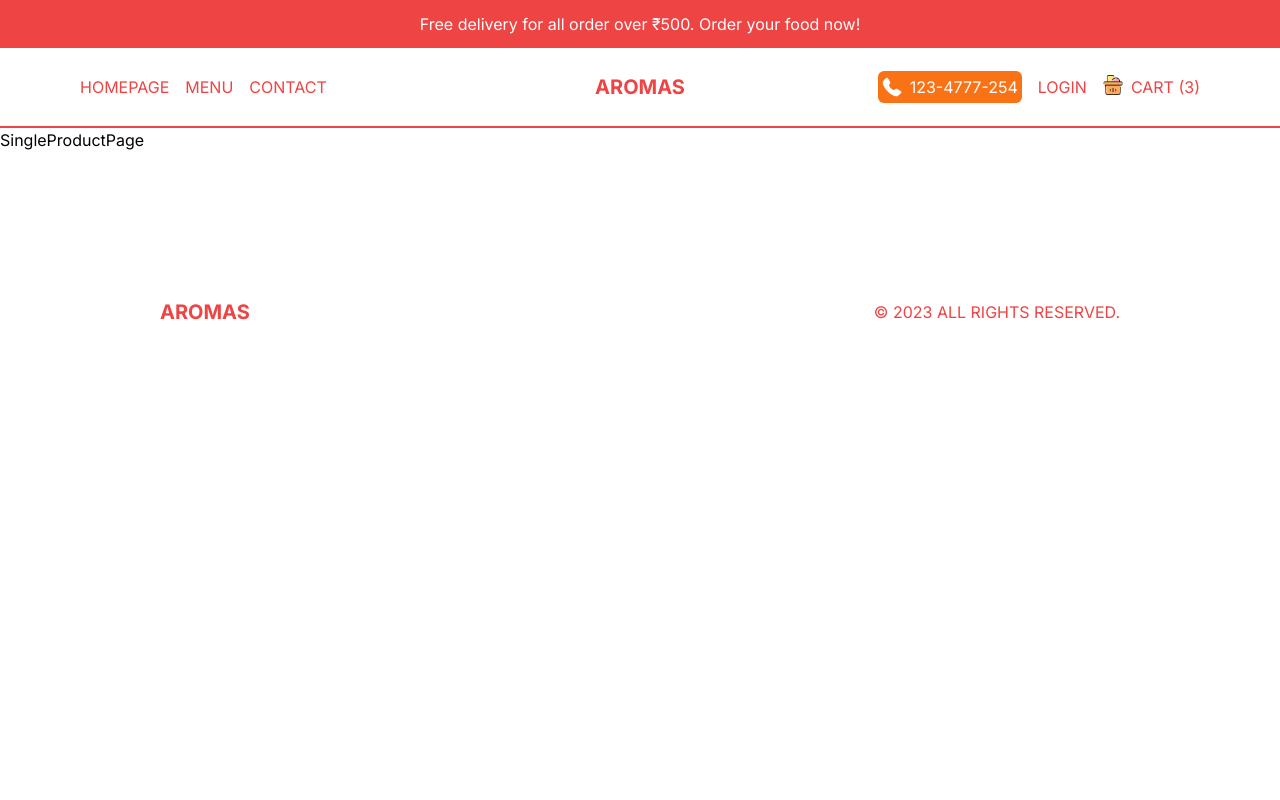
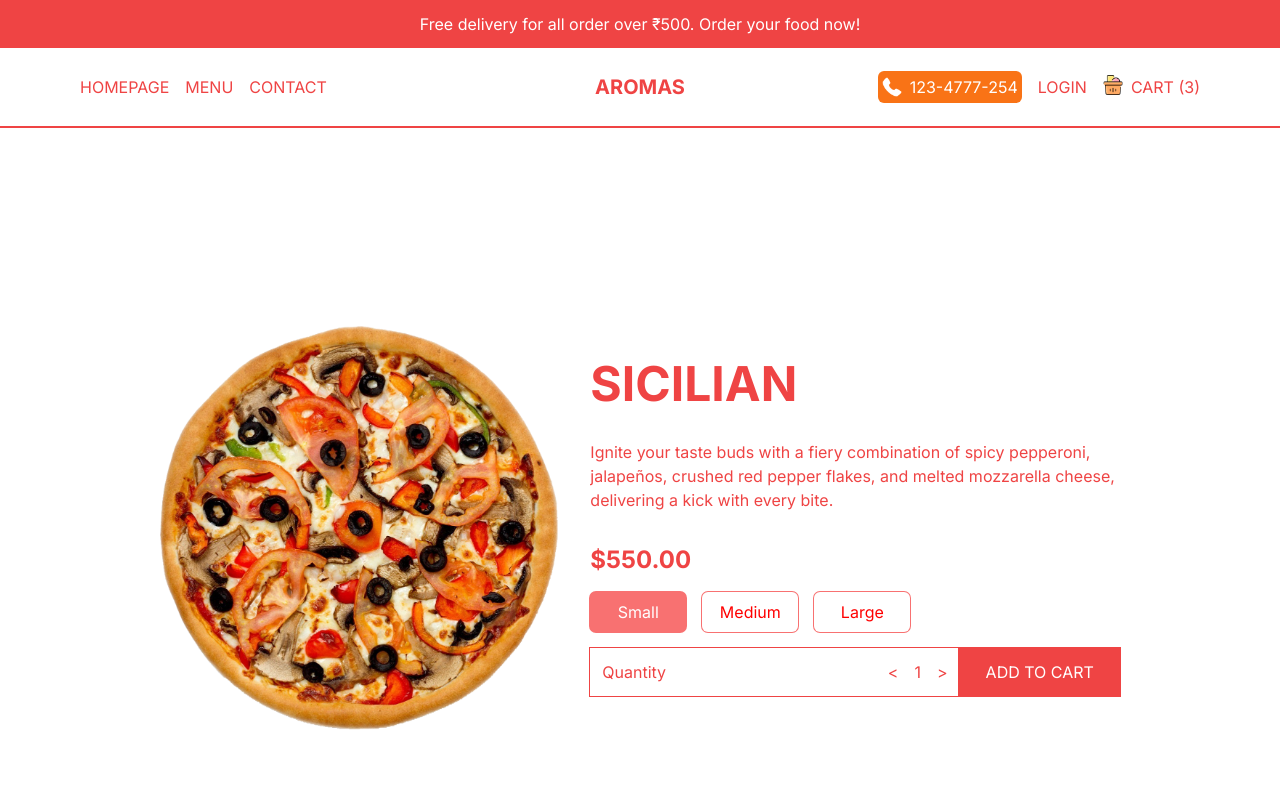
Before and after one commit to NishivSingh/restaurant-website, a Next.js app: page /product/1 in a window 1280 px wide. Shown: the top 800 px of the page. Built offline with nearby package versions, Linux system fonts and the light colour scheme.

Commit message:
Added menu items and single product page

```diff
--- a/src/app/menu/[category]/page.tsx
+++ b/src/app/menu/[category]/page.tsx
@@ -1,7 +1,35 @@
+import { pizzas } from "@/data";
+import Image from "next/image";
+import Link from "next/link";
 import React from "react";
 
 const CategoryPage = () => {
-  return <div>CategoryPage</div>;
+  return (
+    <div className="flex flex-wrap text-red-500">
+      {pizzas.map((item) => (
+        <Link
+          className="w-full h-[60vh] border-r-2 border-b-2 border-red-500 sm:w-1/2 lg:w-1/3 p-4 flex flex-col justify-between group odd:bg-fuchsia-50"
+          href={`/product/${item.id}`}
+          key={item.id}
+        >
+          {/* IMAGE CONTAINER */}
+          {item.img && (
+            <div className="relative h-[80%]">
+              <Image src={item.img} alt="" fill className="object-contain" />
+            </div>
+          )}
+          {/* TEXT CONTAINER */}
+          <div className="flex items-center justify-between font-bold">
+            <h1 className="text-2xl uppercase p-2">{item.title}</h1>
+            <h2 className="group-hover:hidden text-xl">₹{item.price}</h2>
+            <button className="hidden group-hover:block uppercase bg-red-500 text-white p-2 rounded-md">
+              Add to Cart
+            </button>
+          </div>
+        </Link>
+      ))}
+    </div>
+  );
 };
 
 export default CategoryPage;
--- a/src/app/menu/page.tsx
+++ b/src/app/menu/page.tsx
@@ -1,7 +1,34 @@
 import React from "react";
+import Link from "next/link";
+import { menu } from "@/data";
 
 const MenuPage = () => {
-  return <div>MenuPage</div>;
+  return (
+    <div className="p-4 lg:px-10 xl:px-20 flex flex-col h-[calc(100vh-6rem)] md:h-[calc(100vh-8rem)] lg:flex-row">
+      {menu.map((category) => (
+        <Link
+          href={`/menu/${category.slug}`}
+          key={category.id}
+          className="w-full h-1/3 bg-cover p-8 md:h-1/2"
+          style={{ backgroundImage: `url(${category.img})` }}
+        >
+          <div className={`text-${category.color} w-1/2`}>
+            <h1 className="uppercase font-bold text-3xl">{category.title}</h1>
+            <p className="text-sm my-8">{category.desc}</p>
+            <button
+              className={`hidden 2xl:block bg-${
+                category.color
+              } py-2 px-4 rounded-md text-${
+                category.bg_color === "white" ? "white" : "black"
+              }`}
+            >
+              Explore
+            </button>
+          </div>
+        </Link>
+      ))}
+    </div>
+  );
 };
 
 export default MenuPage;
--- a/src/app/product/[id]/page.tsx
+++ b/src/app/product/[id]/page.tsx
@@ -1,7 +1,36 @@
+import Price from "@/components/Price";
+import { singleProduct } from "@/data";
+import Image from "next/image";
 import React from "react";
 
 const SingleProductPage = () => {
-  return <div>SingleProductPage</div>;
+  return (
+    <div className="p-4 lg:px-20 xl:px-40 h-screen flex flex-col justify-around text-red-500 md:flex-row md:gap-8 md:items-center">
+      {/* IMAGE CONTAINER */}
+      {singleProduct.img && (
+        <div className="relative w-full h-1/2 md:h-[70%]">
+          <Image
+            src={singleProduct.img}
+            alt=""
+            className="object-contain"
+            fill
+          />
+        </div>
+      )}
+      {/* TEXT CONTAINER */}
+      <div className="h-1/2 flex flex-col gap-4 md:h-[70%] md:justify-center md:gap-6 xl:gap-8">
+        <h1 className="text-3xl font-bold uppercase xl:text-5xl">
+          {singleProduct.title}
+        </h1>
+        <p>{singleProduct.desc}</p>
+        <Price
+          price={singleProduct.price}
+          id={singleProduct.id}
+          options={singleProduct.options}
+        />
+      </div>
+    </div>
+  );
 };
 
 export default SingleProductPage;
--- a/src/components/Featured.tsx
+++ b/src/components/Featured.tsx
@@ -4,7 +4,7 @@
 
 const Featured = () => {
   return (
-    <div className="w-screen overflow-x-scroll text-red-500">
+    <div className="w-auto overflow-x-scroll text-red-500">
       {/* Wrapper  */}
       <div className="w-max flex">
         {/* Single Item  */}
--- /dev/null
+++ b/src/components/Price.tsx
@@ -0,0 +1,69 @@
+"use client";
+
+import React, { useEffect, useState } from "react";
+
+type Props = {
+  price: number;
+  id: number;
+  options?: { title: string; additionalPrice: number }[];
+};
+
+const Price = ({ price, id, options }: Props) => {
+  const [total, setTotal] = useState(price);
+  const [quantity, setQuantity] = useState(1);
+  const [selected, setSelected] = useState(0);
+
+  useEffect(() => {
+    setTotal(
+      quantity * (options ? price + options[selected].additionalPrice : price)
+    );
+  }, [quantity, selected, options, price]);
+
+  return (
+    <div className="flex flex-col gap-4">
+      <h2 className="text-2xl font-bold">${total.toFixed(2)}</h2>
+      {/* OPTIONS CONTAINER */}
+      <div className="flex gap-4">
+        {options?.map((option, index) => (
+          <button
+            key={option.title}
+            className="min-w-[6rem] p-2 ring-1 ring-red-400 rounded-md"
+            style={{
+              background: selected === index ? "rgb(248 113 113)" : "white",
+              color: selected === index ? "white" : "red",
+            }}
+            onClick={() => setSelected(index)}
+          >
+            {option.title}
+          </button>
+        ))}
+      </div>
+      {/* QUANTITY AND ADD BUTTON CONTAINER */}
+      <div className="flex justify-between items-center">
+        {/* QUANTITY */}
+        <div className="flex justify-between w-full p-3 ring-1 ring-red-500">
+          <span>Quantity</span>
+          <div className="flex gap-4 items-center">
+            <button
+              onClick={() => setQuantity((prev) => (prev > 1 ? prev - 1 : 1))}
+            >
+              {"<"}
+            </button>
+            <span>{quantity}</span>
+            <button
+              onClick={() => setQuantity((prev) => (prev < 9 ? prev + 1 : 9))}
+            >
+              {">"}
+            </button>
+          </div>
+        </div>
+        {/* CART BUTTON */}
+        <button className="uppercase w-56 bg-red-500 text-white p-3 ring-1 ring-red-500">
+          Add to Cart
+        </button>
+      </div>
+    </div>
+  );
+};
+
+export default Price;
--- a/src/data.ts
+++ b/src/data.ts
@@ -359,6 +359,7 @@
   desc?: string;
   img?: string;
   color: string;
+  bg_color: string;
 }[];
 
 export const menu: Menu = [
@@ -369,6 +370,7 @@
     desc: "Savor the taste of perfection with our exquisite Italian handmade pasta menu.",
     img: "/temporary/m1.png",
     color: "white",
+    bg_color: "green",
   },
   {
     id: 2,
@@ -377,6 +379,7 @@
     desc: "Burger Bliss: Juicy patties, bold flavors, and gourmet toppings galore.",
     img: "/temporary/m2.png",
     color: "black",
+    bg_color: "white",
   },
   {
     id: 3,
@@ -385,5 +388,6 @@
     desc: "Pizza Paradise: Irresistible slices, mouthwatering toppings, and cheesy perfection.",
     img: "/temporary/m3.png",
     color: "white",
+    bg_color: "red",
   },
 ];
```
